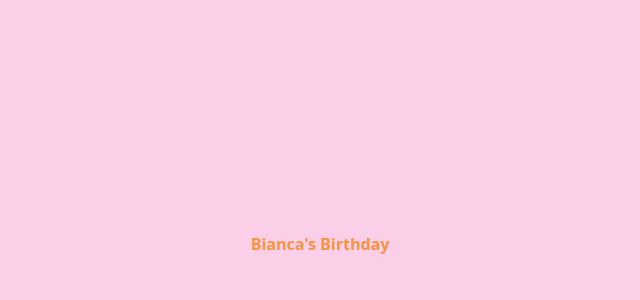
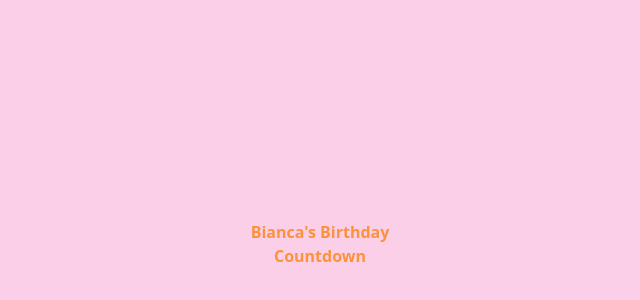
Before and after one commit to KodeIva/Bianca-birthday, a React (Create React App) app in the folder biancas-birthday/: page / in a window 1280 px wide. Shown: the part 156-456 px from the top of the page, without its empty margins (320-960 px from the left). Built offline with nearby package versions, Linux system fonts and the light colour scheme.

Commit message:
Add component folder and countdown.js. Added to App.js

```diff
--- a/biancas-birthday/src/App.js
+++ b/biancas-birthday/src/App.js
@@ -1,3 +1,4 @@
+import Countdown from "./component/Countdown";
 
 function App() {
  const birthday = new Date("Jun 14, 2023 10:15").getTime()
@@ -7,6 +8,7 @@ function App() {
   return (
     <div className="flex flex-col justify-center items-center text-orange-400 font-bold w-full h-screen bg-pink-200">
      <h2>Bianca's Birthday</h2>
+     <Countdown birthday={birthday} />
     </div>
   );
 }
--- /dev/null
+++ b/biancas-birthday/src/component/Countdown.js
@@ -0,0 +1,10 @@
+import React, {useState, useEffect} from 'react'
+
+const Countdown = () => {
+
+  return (
+    <div>Countdown</div>
+  )
+}
+
+export default Countdown
```
